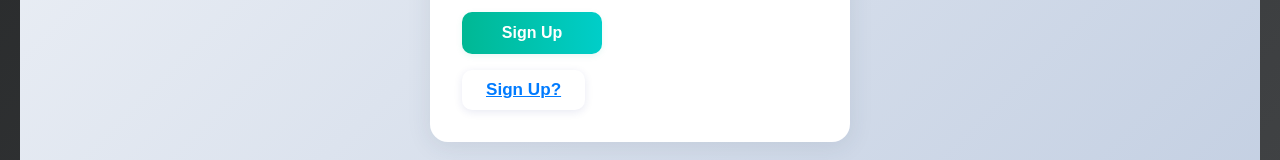
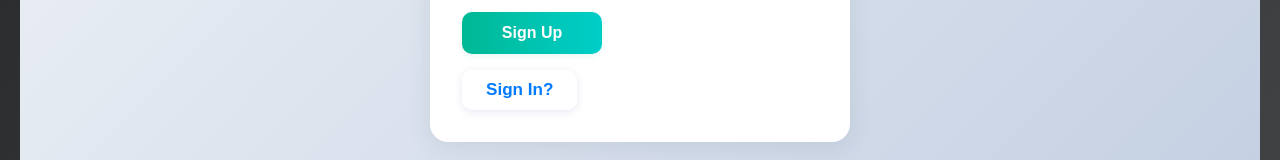
Before and after one commit to securityexpertteam/CloudCreators, a React (Create React App) app in the folder Frontend/: page /signup in a window 1280 px wide. Shown: the part 578-738 px from the top of the page. Built offline with nearby package versions, Linux system fonts and the light colour scheme; the HTML template or start-up script is replaced by a standard one.

Commit message:
Update SignUp.js

```diff
--- a/Frontend/src/SignUp/SignUp.js
+++ b/Frontend/src/SignUp/SignUp.js
@@ -95,7 +95,7 @@ const SignUp = () => {
             onChange={handleChange}
           />
         </div>
-        <button type="submit" className="signin-button" disabled={submitting}>
+        <button type="submit" className="signup-button" disabled={submitting}>
           {submitting ? "Signing Up..." : "Sign Up"}
         </button>
         <div className="signup-redirect">
@@ -103,9 +103,9 @@ const SignUp = () => {
             type="button"
             className="signup-link"
             onClick={() => navigate("/signin")}
-            style={{ marginTop: "16px", background: "none", border: "none", color: "#007bff", cursor: "pointer", textDecoration: "underline" }}
+            style={{ marginTop: "16px", background: "none", border: "none", color: "#007bff", cursor: "pointer" }}
           >
-            Sign Up?
+            Sign In?
           </button>
         </div>
       </form>
```
